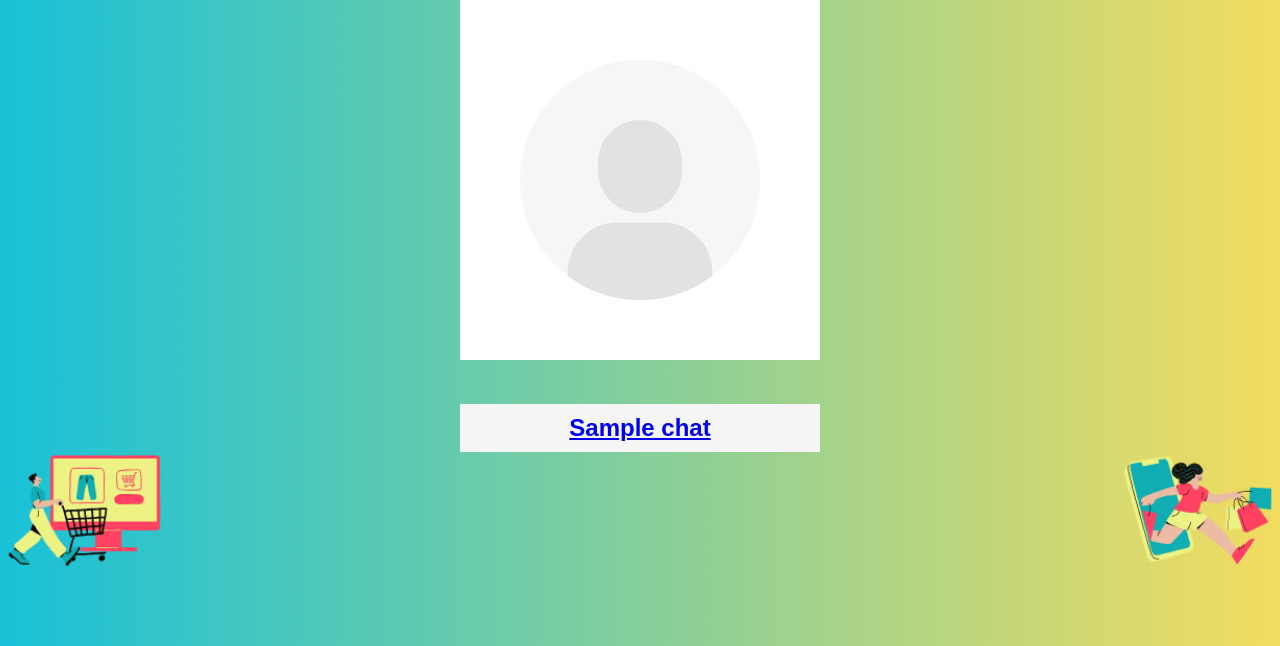
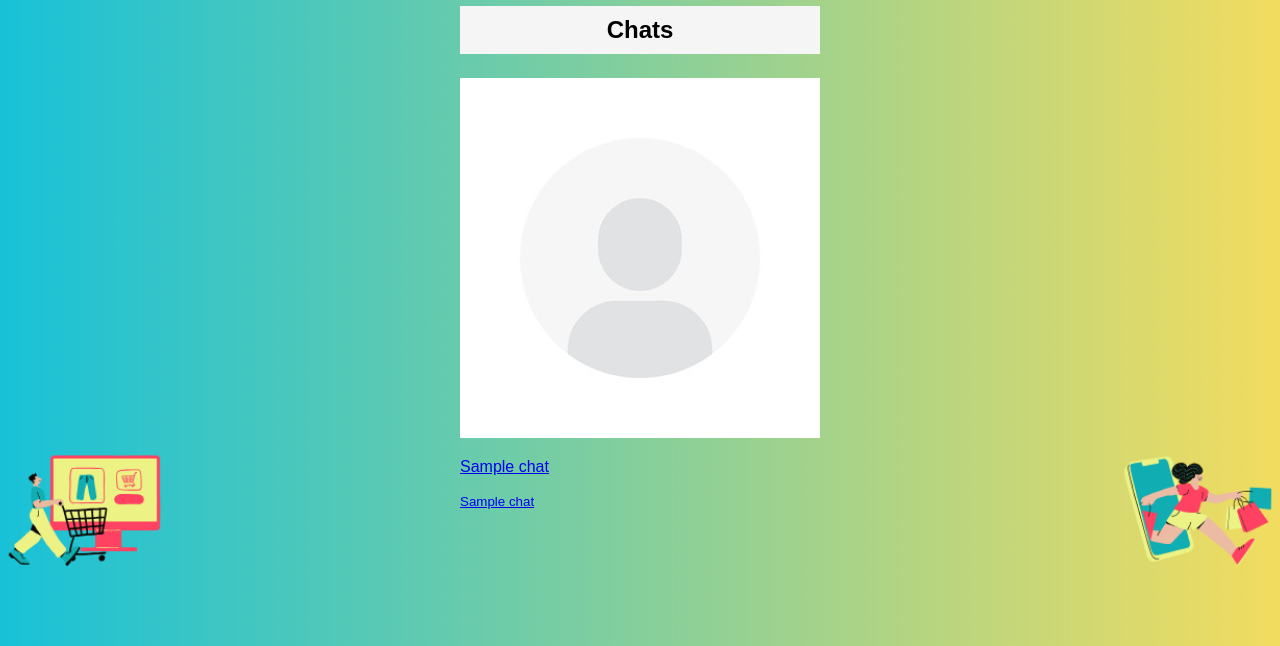
Before and after one commit to kelvin-kahuho/Opiniohive, a Flask app: template templates/admin_chats.html in a window 1280 px wide. Shown: the part 154-800 px from the top of the page. Run offline with Flask 3, Linux system fonts and the light colour scheme; the template is opened without the code that fills it: most values are stand-ins (such as "Sample title", 1, 10 or a date in 2020).

Commit message:
Added page for admins to reply users enquires

```diff
--- a/templates/admin_chats.html
+++ b/templates/admin_chats.html
@@ -3,15 +3,19 @@
 
 <div class="">
     <div class="chat-list">
+        <h3 class="chat-header">Chats</h3>
         {% for chat in chats %}
-            <a href="#" class="chat-item">
+            <a href="{{ url_for('admin_single_chat', user_id=chat[0]) }}" class="chat-item">
 
                 <div class="chat-avatar">
                     <img src="{{ url_for('static', filename='avatar.jpg') }}" alt="User Avatar">
                 </div>
 
                 <div class="chat-info">
-                    <h5 class="chat-header">{{ chat.name }}</h3>
+                    <p>{{ chat[1] }}</p>
+                </div>
+                <div class="message-count">
+                    <small>{{ chat[2] }}</small>
                 </div>
             </a>
         {% endfor %}
```
